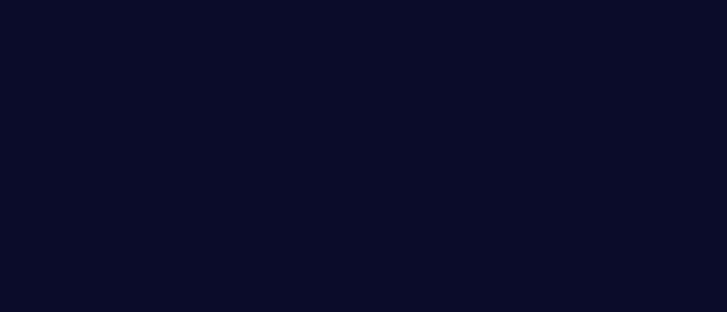
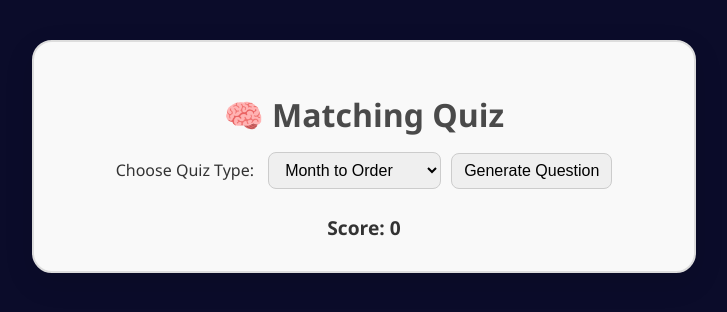
Before and after one commit to 256bitguy/revision_app_frontend, a React (Vite) app: page /alphabet in a window 1280 px wide. Before the commit this address had no page. Shown: the top 312 px of the page, without its empty margins (276-1003 px from the left). Built offline with nearby package versions, Linux system fonts and the light colour scheme.

Commit message:
alphabet

```diff
--- a/src/features/auth/pages/UserProfilePage.tsx
+++ b/src/features/auth/pages/UserProfilePage.tsx
@@ -50,6 +50,7 @@
           <button className="btn btn-multiplication" onClick={() => navigate('/multiplicationquiz')}>Multiplication Practice</button>
           <button className="btn btn-division" onClick={() => navigate('/fractionquizconverter')}>Fraction Practice</button>
           <button className="btn btn-series" onClick={() => navigate('/additionquiz')}>Number Series Practice</button>
+          <button className="btn btn-series" onClick={() => navigate('/alphabet')}>Alphabet Practice</button>
         </div>
       </div>
     </div>
--- /dev/null
+++ b/src/pages/maths/alphabet/Alphabet.css
@@ -0,0 +1,83 @@
+.quiz-container {
+  max-width: 600px;
+  margin: 40px auto;
+  padding: 30px;
+  background: #f9f9f9;
+  border-radius: 20px;
+  box-shadow: 0 10px 30px rgba(0, 0, 0, 0.1);
+  text-align: center;
+  font-family: 'Segoe UI', sans-serif;
+}
+
+h1 {
+  color: #4a4a4a;
+  font-size: 2rem;
+  margin-bottom: 1rem;
+}
+
+.selector {
+  margin-bottom: 20px;
+}
+
+.selector select,
+.selector button {
+  margin-left: 10px;
+  padding: 8px 12px;
+  font-size: 1rem;
+  border-radius: 8px;
+  border: 1px solid #ccc;
+}
+
+.question-block {
+  margin: 20px 0;
+}
+
+.options {
+  display: flex;
+  flex-wrap: wrap;
+  justify-content: center;
+  gap: 12px;
+  margin-top: 15px;
+}
+
+.option {
+  background-color: #e0f0ff;
+  border: none;
+  padding: 10px 18px;
+  border-radius: 10px;
+  cursor: pointer;
+  font-size: 1rem;
+  transition: all 0.3s ease;
+}
+
+.option:hover {
+  background-color: #c0e0ff;
+  transform: scale(1.05);
+}
+
+.option.selected {
+  border: 2px solid #0077ff;
+}
+
+.result {
+  margin-top: 20px;
+  font-size: 1.2rem;
+  padding: 10px;
+  border-radius: 10px;
+}
+
+.correct {
+  background-color: #d4f8d4;
+  color: #2d7a2d;
+}
+
+.wrong {
+  background-color: #ffd2d2;
+  color: #c22;
+}
+
+.score {
+  margin-top: 25px;
+  font-weight: bold;
+  font-size: 1.2rem;
+}
--- /dev/null
+++ b/src/pages/maths/alphabet/Alphabet.tsx
@@ -0,0 +1,112 @@
+import React, { useState } from 'react';
+import './Alphabet.css';
+
+type QuizType = 'month-order' | 'month-even-odd' | 'alphabet-order';
+
+const months = [
+  'January', 'February', 'March', 'April', 'May', 'June',
+  'July', 'August', 'September', 'October', 'November', 'December'
+];
+
+const alphabets = 'ABCDEFGHIJKLMNOPQRSTUVWXYZ'.split('');
+
+const Alphabet: React.FC = () => {
+  const [quizType, setQuizType] = useState<QuizType>('month-order');
+  const [score, setScore] = useState(0);
+  const [question, setQuestion] = useState('');
+  const [options, setOptions] = useState<string[]>([]);
+  const [correct, setCorrect] = useState('');
+  const [selected, setSelected] = useState('');
+  const [showResult, setShowResult] = useState(false);
+
+  const generateQuestion = () => {
+    setSelected('');
+    setShowResult(false);
+
+    if (quizType === 'month-order') {
+      const idx = Math.floor(Math.random() * 12);
+      setQuestion(`What is the order of ${months[idx]}?`);
+      setCorrect((idx + 1).toString());
+      setOptions(
+        shuffle([
+          (idx + 1).toString(),
+          ((idx + 2) % 12 + 1).toString(),
+          ((idx + 4) % 12 + 1).toString(),
+          ((idx + 7) % 12 + 1).toString()
+        ])
+      );
+    } else if (quizType === 'month-even-odd') {
+      const idx = Math.floor(Math.random() * 12);
+      const evenOdd = (idx + 1) % 2 === 0 ? 'Even' : 'Odd';
+      setQuestion(`Is ${months[idx]} an Even or Odd month?`);
+      setCorrect(evenOdd);
+      setOptions(shuffle(['Even', 'Odd']));
+    } else if (quizType === 'alphabet-order') {
+      const idx = Math.floor(Math.random() * 26);
+      setQuestion(`What is the position of letter "${alphabets[idx]}"?`);
+      setCorrect((idx + 1).toString());
+      setOptions(
+        shuffle([
+          (idx + 1).toString(),
+          ((idx + 2) % 26 + 1).toString(),
+          ((idx + 4) % 26 + 1).toString(),
+          ((idx + 7) % 26 + 1).toString()
+        ])
+      );
+    }
+  };
+
+  const handleAnswer = (option: string) => {
+    setSelected(option);
+    setShowResult(true);
+    if (option === correct) {
+      setScore(score + 1);
+    }
+  };
+
+  const shuffle = (arr: string[]) => arr.sort(() => 0.5 - Math.random());
+
+  return (
+    <div className="quiz-container">
+      <h1>🧠 Matching Quiz</h1>
+
+      <div className="selector">
+        <label>Choose Quiz Type: </label>
+        <select value={quizType} onChange={(e) => setQuizType(e.target.value as QuizType)}>
+          <option value="month-order">Month to Order</option>
+          <option value="month-even-odd">Even/Odd Month</option>
+          <option value="alphabet-order">Alphabet to Order</option>
+        </select>
+        <button onClick={generateQuestion}>Generate Question</button>
+      </div>
+
+      {question && (
+        <div className="question-block">
+          <h2>{question}</h2>
+          <div className="options">
+            {options.map((opt) => (
+              <button
+                key={opt}
+                className={`option ${selected === opt ? 'selected' : ''}`}
+                onClick={() => handleAnswer(opt)}
+                disabled={showResult}
+              >
+                {opt}
+              </button>
+            ))}
+          </div>
+        </div>
+      )}
+
+      {showResult && (
+        <div className={`result ${selected === correct ? 'correct' : 'wrong'}`}>
+          {selected === correct ? '✅ Correct!' : `❌ Wrong! Correct Answer: ${correct}`}
+        </div>
+      )}
+
+      <div className="score">Score: {score}</div>
+    </div>
+  );
+};
+
+export default Alphabet;
--- a/src/routes/AppRouter.tsx
+++ b/src/routes/AppRouter.tsx
@@ -18,6 +18,7 @@
 import SubtractionQuizPage from "../pages/maths/calculation/subtraction/SubtractionQuizPage";
 import MultiplicationQuizPage from "../pages/maths/calculation/multiplication/MultiplicationQuizPage";
 import PercentageFractionConverterApp from "../pages/maths/calculation/fractionSum/converter/PercentageFractionConverterApp";
+import Alphabet from "../pages/maths/alphabet/Alphabet";
 
 const AppRouter = () => (
   <Routes>
@@ -53,6 +54,8 @@
       <Route path="/subtractionquiz" element={<SubtractionQuizPage />} />
       <Route path="/multiplicationquiz" element={<MultiplicationQuizPage />} />
       <Route path="/fractionquizconverter" element={<PercentageFractionConverterApp />} />
+      <Route path="/alphabet" element={<Alphabet />} />
+
 
   </Routes>
 );
```
